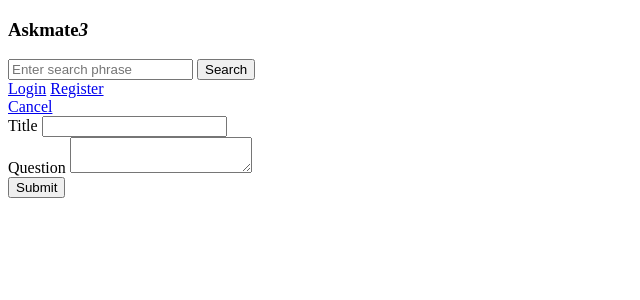
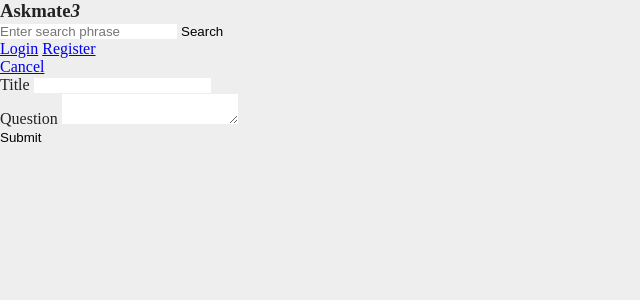
Before and after one commit to CodecoolGlobal/ask-mate-3-python-n0rbertz, a Flask app: page /add-question in a window 1280 px wide. Shown: the top 300 px of the page, without its empty margins (0-640 px from the left). Run offline with Flask 2, Linux system fonts and the light colour scheme.

Commit message:
CSS added

```diff
--- /dev/null
+++ b/static/style.css
@@ -0,0 +1,12 @@
+* {
+    margin: 0;
+    padding: 0;
+    border: 0;
+    outline: 0;
+    box-sizing: border-box;
+}
+
+body {
+    background: #eee;
+    color: #222;
+}
--- a/templates/template_raw.html
+++ b/templates/template_raw.html
@@ -3,6 +3,7 @@
     <head>
         <meta charset="UTF-8">
         <title>{% block title %}{% endblock %} - Askmate3</title>
+        <link rel="stylesheet" href="{{ url_for('static', filename='style.css') }}">
     </head>
 
     <body>
```
